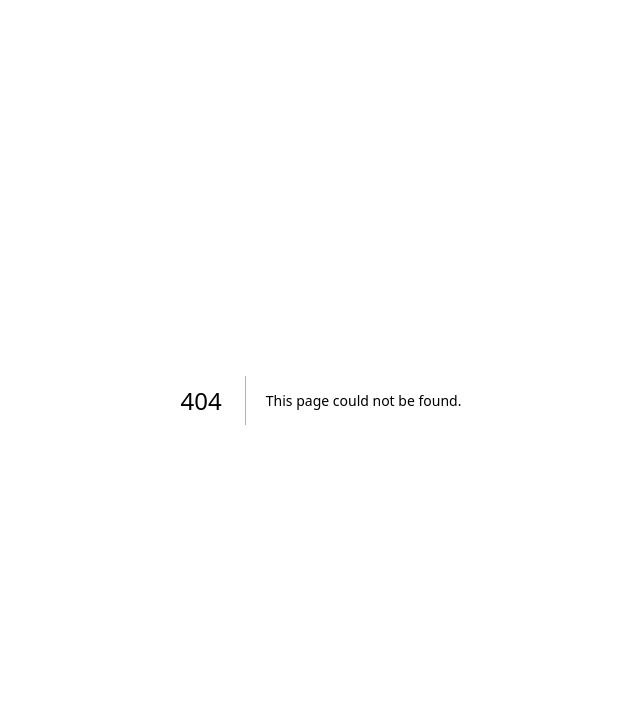
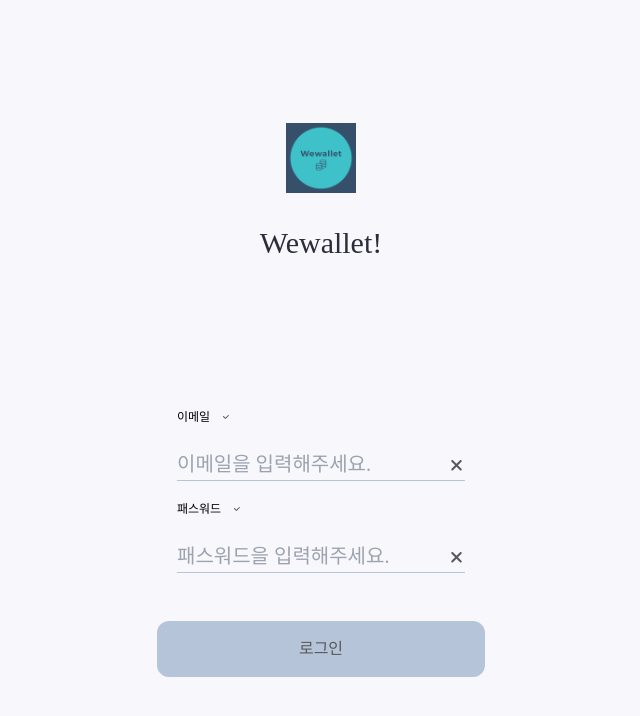
Before and after one commit to muffin9/WeWallet, a Next.js app in the folder FE/: page /login in a window 1280 px wide. Before the commit this address had no page. Shown: the top 716 px of the page, without its empty margins (319-959 px from the left). Built offline with nearby package versions, Linux system fonts and the light colour scheme; a web font is replaced by a local one.

Commit message:
🚧 [FE]: Login page UI , api apply.

```diff
--- a/FE/src/apis/user.ts
+++ b/FE/src/apis/user.ts
@@ -1,4 +1,4 @@
-import { SignupFormData } from '@/types/auth';
+import { LoginFormData, SignupFormData } from '@/types/auth';
 import axios from 'axios';
 
 export const postSignupUser = async (signupData: SignupFormData) => {
@@ -14,3 +14,17 @@ export const postSignupUser = async (signupData: SignupFormData) => {
     throw new Error('postSignup user api error');
   }
 };
+
+export const postLoginUser = async (loginData: LoginFormData) => {
+  try {
+    const response = await axios.post(
+      `${process.env.API_URL}/user/login`,
+      loginData,
+      { withCredentials: true },
+    );
+
+    return response.data;
+  } catch (err) {
+    throw new Error('postLogin user api error');
+  }
+};
--- a/FE/src/constants/modal.ts
+++ b/FE/src/constants/modal.ts
@@ -1,29 +1,35 @@
 export const ModalTitle = {
   default: '',
-  checkEmail: '이메일 중복 확인',
+  checkDuplicateEmail: '이메일 중복 확인',
   isDuplicateEmail: '사용 불가',
   isNotDuplicateEmail: '사용 가능',
   signup: '회원 가입',
   login: '',
+  checkEmail: '이메일을 확인해 주세요!',
+  checkPassword: '비밀번호를 확인해 주세요!',
   loading: '',
 };
 
 export const ModalDescription = {
   default: '',
-  checkEmail: '이메일 중복 확인을 해주세요.',
+  checkDuplicateEmail: '이메일 중복 확인을 해주세요.',
   isDuplicateEmail: '해당 이메일이 중복 됩니다.',
   isNotDuplicateEmail: '사용 가능한 이메일 입니다.',
   signup: '회원가입이 완료되었습니다. 자동으로 이동 됩니다.',
   login: '',
+  checkEmail: '해당 이메일로 등록된 회원이 없어요.',
+  checkPassword: '해당 이메일에 등록된 비밀번호가 아니에요.',
   loading: '',
 };
 
 export const ModalOkButton = {
   default: '',
-  checkEmail: '확인',
+  checkDuplicateEmail: '확인',
   isDuplicateEmail: '확인',
   isNotDuplicateEmail: '확인',
   signup: '로그인 하러가기',
   login: '',
+  checkEmail: '다시시도',
+  checkPassword: '다시시도',
   loading: '',
 };
--- a/FE/src/constants/status.ts
+++ b/FE/src/constants/status.ts
@@ -1 +1,4 @@
 export const USER_CREATED = 'USER_CREATED';
+export const USER_NONE_EMAIL = 'USER_NONE_EMAIL';
+export const USER_MISMATCH_PASSWORD = 'USER_MISMATCH_PASSWORD';
+export const USER_LOGIN_SUCCESS = 'USER_LOGIN_SUCCESS';
--- /dev/null
+++ b/FE/src/hooks/Login/useLogin.tsx
@@ -0,0 +1,33 @@
+import { postLoginUser } from '@/apis/user';
+import {
+  USER_MISMATCH_PASSWORD,
+  USER_NONE_EMAIL,
+  USER_LOGIN_SUCCESS,
+} from '@/constants/status';
+import useModalStore from '@/store/useModalStore';
+import { useMutation } from '@tanstack/react-query';
+import { useRouter } from 'next/router';
+
+const useLogin = () => {
+  const setType = useModalStore((state) => state.setType);
+  const toggleModal = useModalStore((state) => state.toggleModal);
+  const router = useRouter();
+
+  const fetchLoginUser = useMutation(postLoginUser, {
+    onSuccess: (status: string) => {
+      if (status === USER_NONE_EMAIL) {
+        setType('checkEmail');
+        toggleModal();
+      } else if (status === USER_MISMATCH_PASSWORD) {
+        setType('checkPassword');
+        toggleModal();
+      } else if (status === USER_LOGIN_SUCCESS) {
+        router.push('/main');
+      }
+    },
+  });
+
+  return { fetchLoginUser };
+};
+
+export default useLogin;
--- /dev/null
+++ b/FE/src/pages/login/index.tsx
@@ -0,0 +1,138 @@
+import Image from 'next/image';
+import LogoComponent from '@/assets/images/logo.png';
+import Button from '@/components/atoms/Button';
+import { Controller, useForm } from 'react-hook-form';
+import { yupResolver } from '@hookform/resolvers/yup';
+import * as yup from 'yup';
+import AccessLabel from '@/components/molecule/AccessLabel';
+import Label from '@/components/atoms/Label';
+import AccessInput from '@/components/molecule/AccessInput';
+import Input from '@/components/atoms/Input';
+import useLogin from '@/hooks/Login/useLogin';
+
+const validationSchema = yup.object().shape({
+  email: yup
+    .string()
+    .email('올바른 이메일 형식이 아닙니다.')
+    .required('이메일을 입력해주세요.'),
+  password: yup
+    .string()
+    .max(16, '비밀번호는 최대 16자리입니다!')
+    .matches(
+      /^(?=.*[a-zA-Z])(?=.*[0-9])(?=.*[!@#$%^&*()_+\-=\[\]{};':"\\|,.<>\/?]).{8,}[^\s]*$/,
+      '알파벳, 숫자, 공백을 제외한 특수문자를 모두 포함한 8자리 이상 입력해주세요',
+    )
+    .required('비밀번호를 입력해주세요'),
+});
+
+const login = () => {
+  const {
+    control,
+    handleSubmit,
+    formState: { errors, isDirty, isValid },
+    watch,
+  } = useForm({
+    defaultValues: {
+      email: '',
+      password: '',
+    },
+    mode: 'onChange',
+    resolver: yupResolver(validationSchema),
+  });
+
+  const { fetchLoginUser } = useLogin();
+
+  const onSubmit = () => {
+    const user = { email: watch('email'), password: watch('password') };
+    fetchLoginUser.mutate(user);
+  };
+
+  return (
+    <section className="h-full py-14 flex flex-col justify-center">
+      <div className="flex justify-center mb-8">
+        <Image
+          src={LogoComponent}
+          width={70}
+          height={80}
+          alt="Wewallet Logo"
+        />
+      </div>
+      <h1 className="main-title text-center">Wewallet!</h1>
+      <form
+        onSubmit={handleSubmit(onSubmit)}
+        className="mt-32"
+      >
+        <div className="flex flex-col gap-y-4 justify-center m-5">
+          <AccessLabel
+            variant={errors.email ? 'error' : 'default'}
+            LabelComponent={
+              <Label
+                id="email"
+                name="이메일"
+              />
+            }
+          />
+          <Controller
+            control={control}
+            name="email"
+            render={({ field }) => (
+              <AccessInput
+                variant={errors.email ? 'error' : 'default'}
+                InputComponent={
+                  <Input
+                    type="text"
+                    variant={errors.email ? 'error' : 'default'}
+                    placeholder="이메일을 입력해주세요."
+                    {...field}
+                  />
+                }
+                onResetValue={() => field.onChange('')}
+              />
+            )}
+          />
+        </div>
+        <div className="flex flex-col gap-y-4 justify-center m-5">
+          <AccessLabel
+            variant={errors.password ? 'error' : 'default'}
+            LabelComponent={
+              <Label
+                id="password"
+                name="패스워드"
+              />
+            }
+          />
+          <Controller
+            control={control}
+            name="password"
+            render={({ field }) => (
+              <AccessInput
+                variant={errors.password ? 'error' : 'default'}
+                InputComponent={
+                  <Input
+                    type="password"
+                    variant={errors.password ? 'error' : 'default'}
+                    placeholder="패스워드을 입력해주세요."
+                    {...field}
+                  />
+                }
+                onResetValue={() => field.onChange('')}
+              />
+            )}
+          />
+        </div>
+        <div className="mt-12">
+          <Button
+            variant={!isDirty || !isValid ? 'default' : 'primary'}
+            disabled={!isDirty || !isValid}
+            size="large"
+            text="로그인"
+            width="w-full"
+            type="submit"
+          />
+        </div>
+      </form>
+    </section>
+  );
+};
+
+export default login;
--- a/FE/src/pages/signup/index.tsx
+++ b/FE/src/pages/signup/index.tsx
@@ -70,7 +70,7 @@ const Signup = () => {
 
   const onSubmit = () => {
     if (isCheckEmail === undefined) {
-      setType('checkEmail');
+      setType('checkDuplicateEmail');
       toggleModal();
       return;
     }
--- a/FE/src/store/useModalStore.ts
+++ b/FE/src/store/useModalStore.ts
@@ -2,12 +2,14 @@ import { create } from 'zustand';
 
 export type ModalType =
   | 'default'
-  | 'checkEmail'
-  | 'loading'
+  | 'checkDuplicateEmail'
   | 'isDuplicateEmail'
   | 'isNotDuplicateEmail'
   | 'signup'
-  | 'login';
+  | 'login'
+  | 'checkEmail'
+  | 'checkPassword'
+  | 'loading';
 
 interface ModalState {
   type: ModalType;
--- a/FE/src/types/auth.ts
+++ b/FE/src/types/auth.ts
@@ -5,3 +5,8 @@ export type SignupFormData = {
   name: string;
   password: string;
 };
+
+export type LoginFormData = {
+  email: string;
+  password: string;
+};
```
